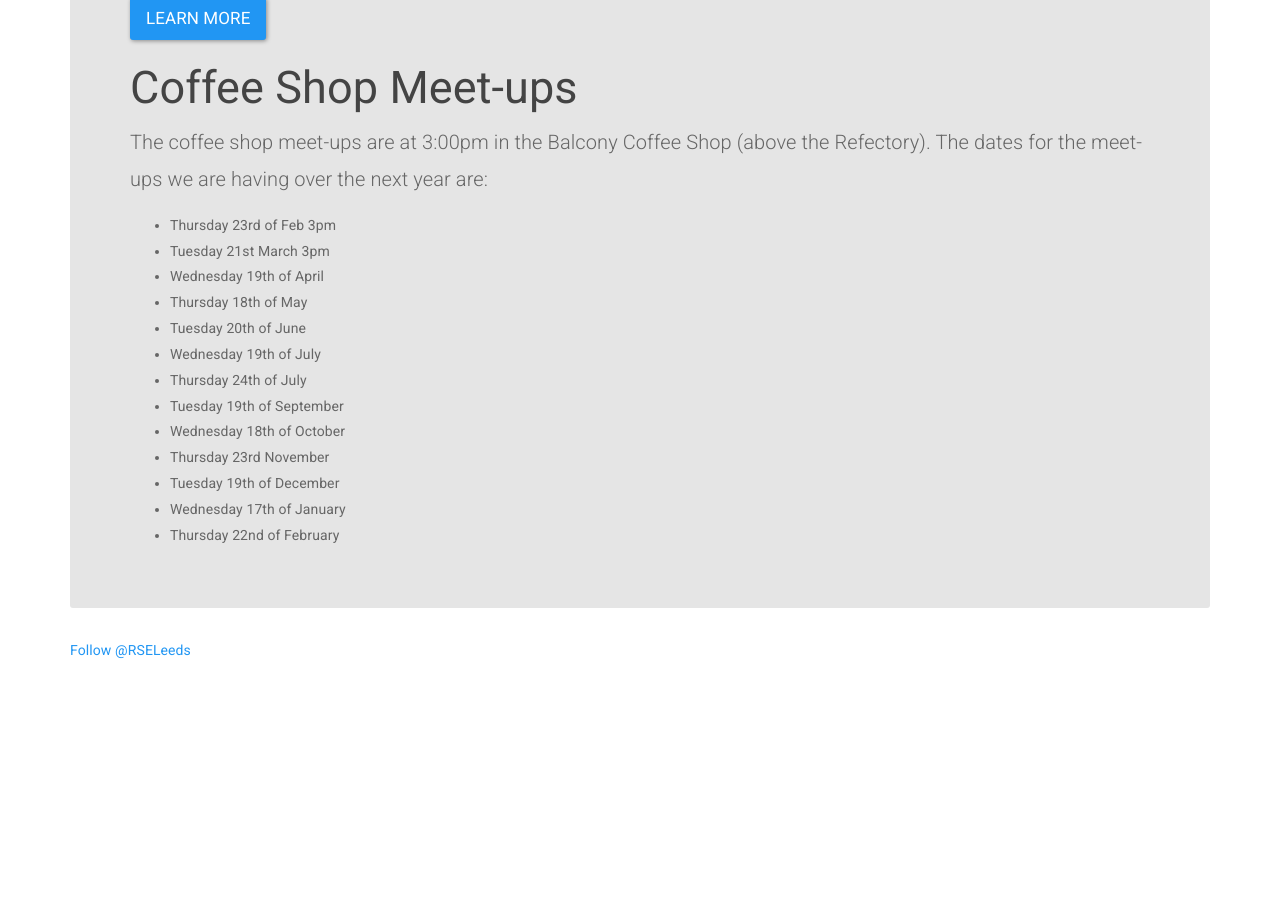
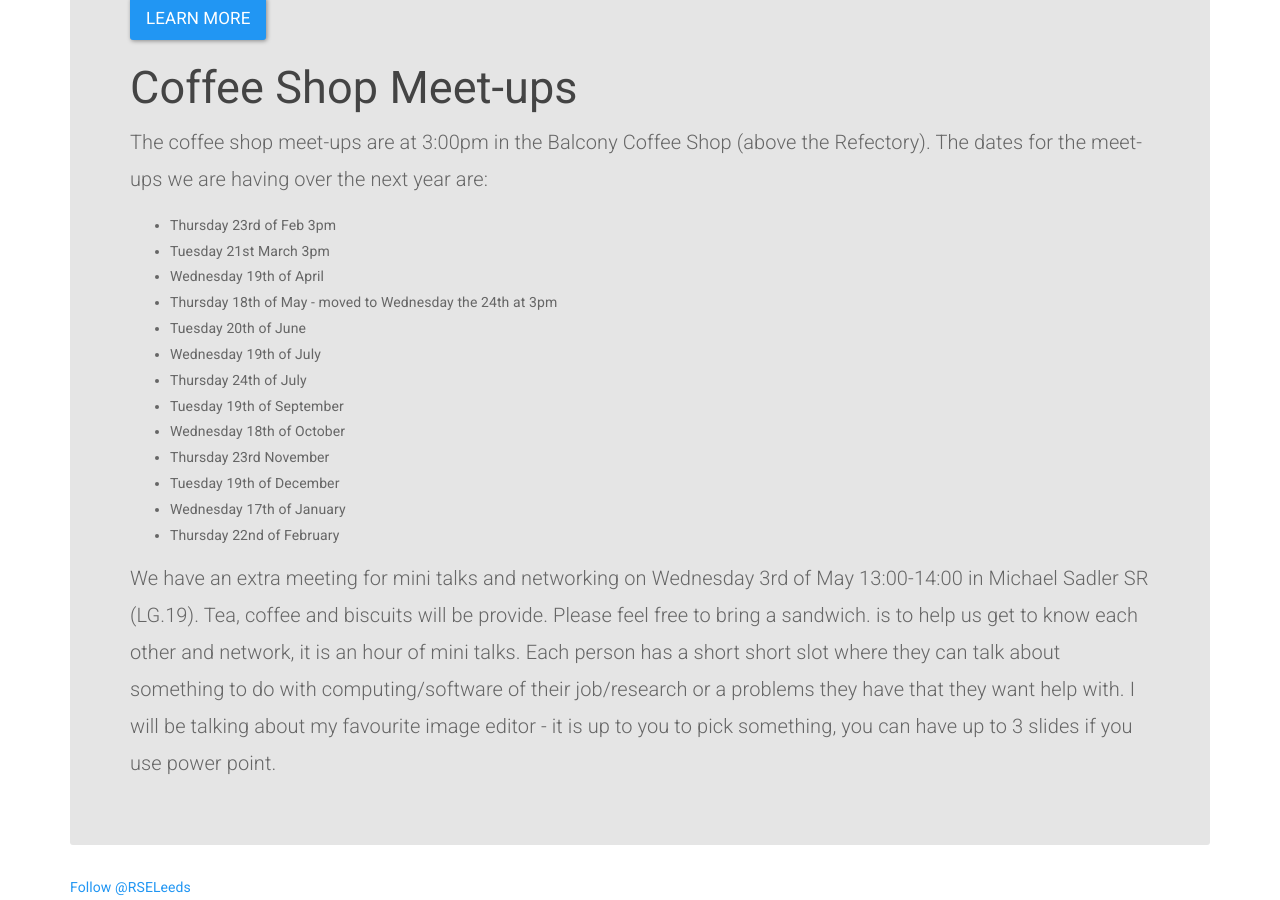
Before and after one commit to rseleeds/rseleeds.github.io, a Jekyll site: the page built from index.html, in a window 1280 px wide and 900 px high, scrolled down 729 px. Built offline with Jekyll 4.4.1, drawn with Linux system fonts in a browser that asks for light colours; nearby versions of some CDN libraries; comment, search, counter and statistics services are not loaded; before the commit the page ends 1393 px from its top, so only the background shows below that.

Commit message:
Update index.html

```diff
--- a/index.html
+++ b/index.html
@@ -20,7 +20,7 @@
                     <li>Thursday 23rd of Feb 3pm</li>
                     <li>Tuesday 21st March 3pm</li>
                     <li>Wednesday 19th of April</li>
-                    <li>Thursday  18th of May</li>
+                    <li>Thursday  18th of May - moved to Wednesday the 24th at 3pm</li>
                     <li>Tuesday 20th of June</li>
                     <li>Wednesday  19th of July</li>
                     <li>Thursday 24th of July</li>
@@ -31,6 +31,6 @@
                     <li>Wednesday 17th of January</li>
                     <li>Thursday 22nd of February</li>
                  </ul>
-
+           <p> We have an extra meeting for mini talks and networking on Wednesday 3rd of May 13:00-14:00 in Michael Sadler SR (LG.19). Tea, coffee and biscuits will be provide. Please feel free to bring a sandwich. is to help us get to know each other and network, it is an hour of mini talks. Each person has a short short slot where they can talk about something to do with computing/software of their job/research or a problems they have that they want help with. I will be talking about my favourite image editor - it is up to you to pick something, you can have up to 3 slides if you use power point.
 
         </div>
```
